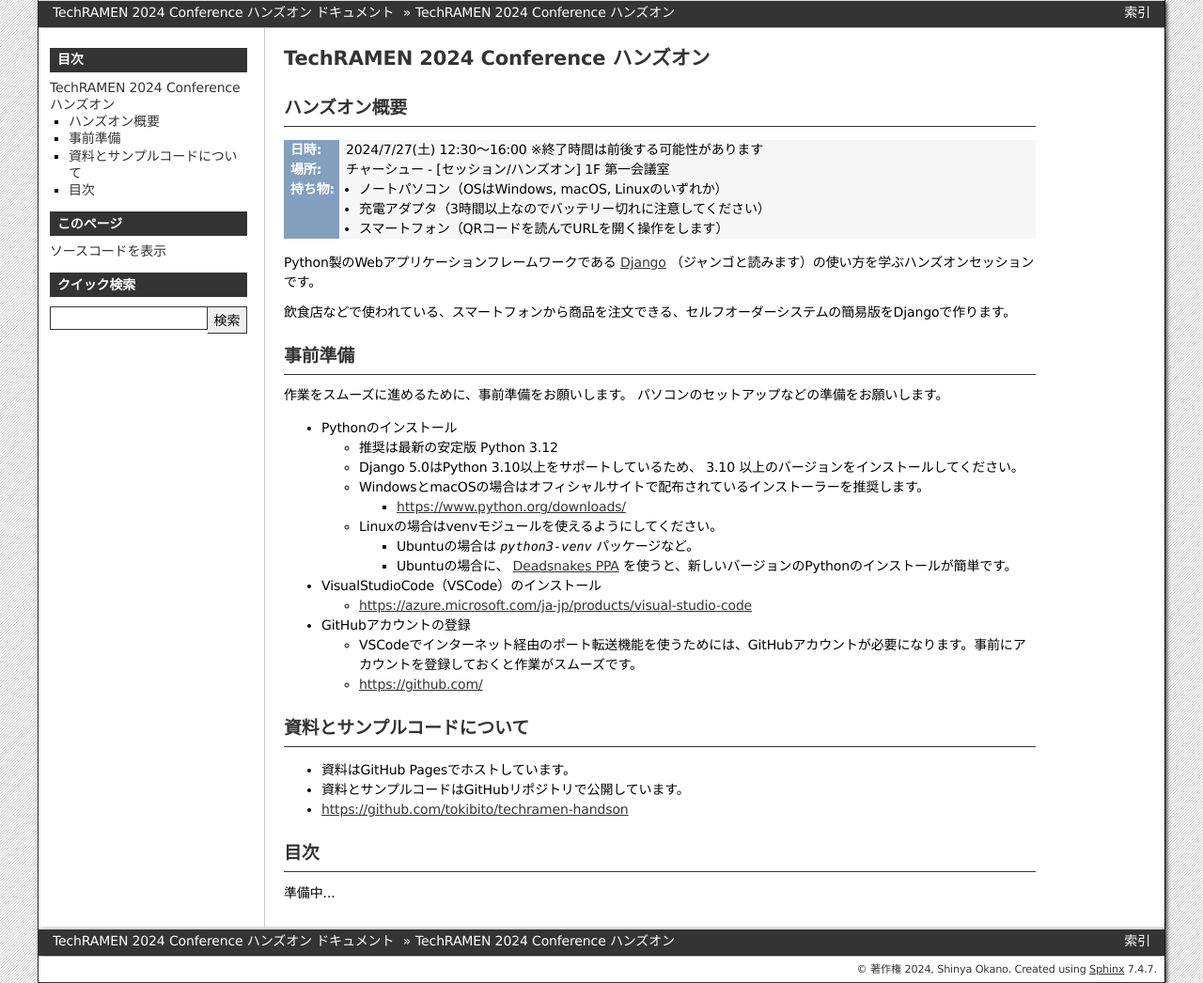
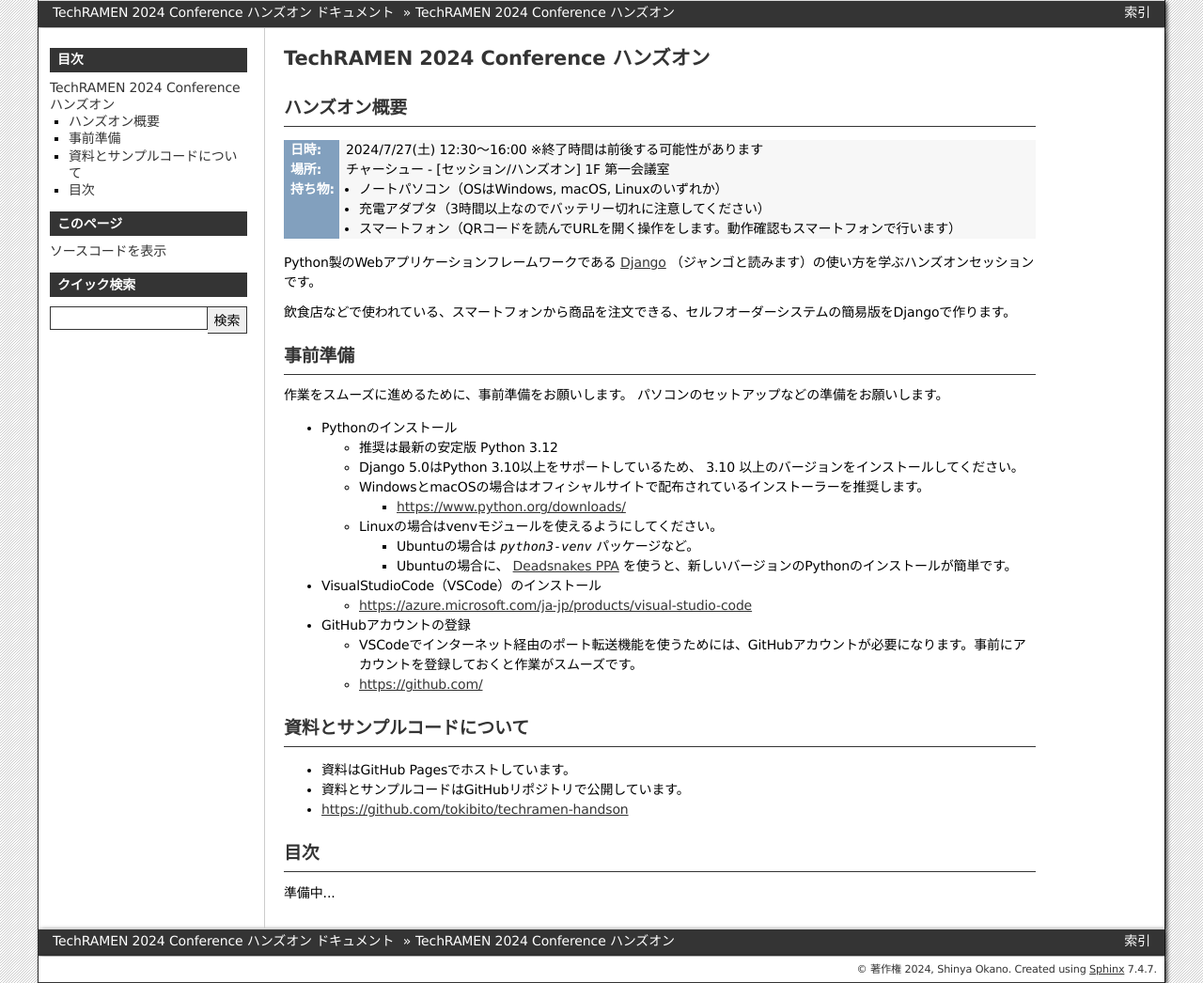
Before and after one commit to tokibito/techramen-handson, a Sphinx documentation site: the page built from docs/source/index.rst, in a window 1280 px wide. Shown: the whole page at 94% size. Built offline with Sphinx 7.4.7, drawn with Linux system fonts in a browser that asks for light colours.

Commit message:
スマートフォンの案内修正

```diff
--- a/docs/source/index.rst
+++ b/docs/source/index.rst
@@ -13,7 +13,7 @@ TechRAMEN 2024 Conference ハンズオン
 :場所: チャーシュー - [セッション/ハンズオン] 1F 第一会議室
 :持ち物: * ノートパソコン（OSはWindows, macOS, Linuxのいずれか）
          * 充電アダプタ（3時間以上なのでバッテリー切れに注意してください）
-         * スマートフォン（QRコードを読んでURLを開く操作をします）
+         * スマートフォン（QRコードを読んでURLを開く操作をします。動作確認もスマートフォンで行います）
 
 Python製のWebアプリケーションフレームワークである `Django <https://www.djangoproject.com/>`_ （ジャンゴと読みます）の使い方を学ぶハンズオンセッションです。
 
```
